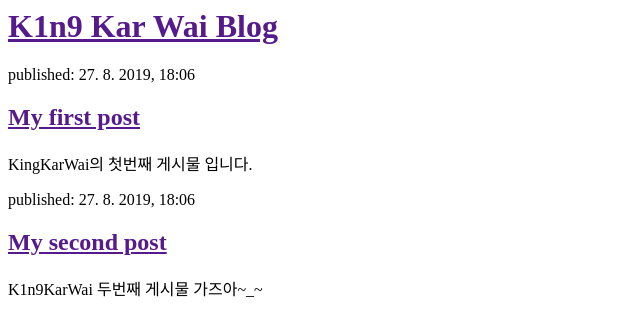
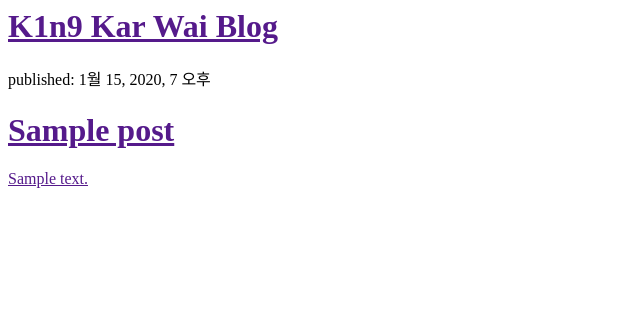
Before and after one commit to hskim720/my-first-blog, a Django app: template blog/templates/blog/post_list.html in a window 1280 px wide. Shown: the top 336 px of the page, without its empty margins (0-640 px from the left). Run offline with Django 3.2, Linux system fonts and the light colour scheme; the template is opened without the code that fills it: values that come from a table or form of the project are taken from there, others are empty; tables that the repository leaves empty hold one stand-in row (values such as "Sample post").

Commit message:
Modified templates to display posts from database.

```diff
--- a/blog/templates/blog/post_list.html
+++ b/blog/templates/blog/post_list.html
@@ -8,15 +8,13 @@
  		</div>
 
  		<div>
- 			<p>published: 27. 8. 2019, 18:06</p>
- 			<h2><a href="">My first post</a></h2>
- 			<p>KingKarWai의 첫번째 게시물 입니다.</p>
- 		</div>
-
- 		<div>
- 			<p>published: 27. 8. 2019, 18:06</p>
- 			<h2><a href="">My second post</a></h2>
- 			<p>K1n9KarWai 두번째 게시물 가즈아~_~</p>
+ 			{% for post in posts %}
+ 				<div>
+ 					<p>published: {{ post.published_date }}</p>
+ 					<h1><a href="">{{ post.title }}</h1>
+ 					<p>{{ post.text|linebreaksbr }}</p>
+ 				</div>
+ 			{% endfor %}
  		</div>
  	</body>
  </html>
--- a/blog/views.py
+++ b/blog/views.py
@@ -1,5 +1,8 @@
 from django.shortcuts import render
+from django.utils import timezone
+from .models import Post
 
 # Create your views here.
 def post_list(request):
-	return render(request, 'blog/post_list.html', {})
+	posts = Post.objects.filter(published_date__lte=timezone.now()).order_by('published_date')
+	return render(request, 'blog/post_list.html', {'posts' : posts})
```
